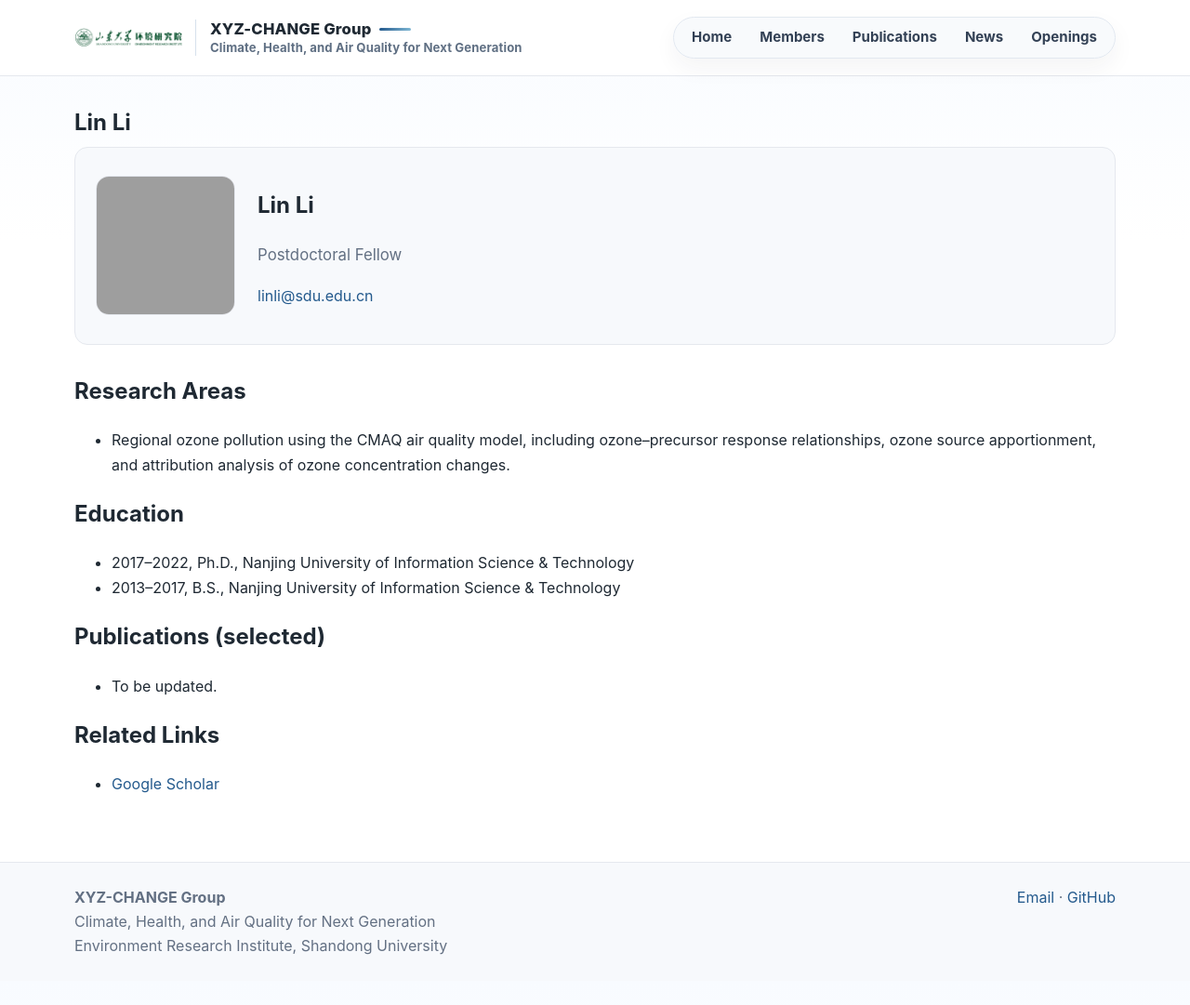
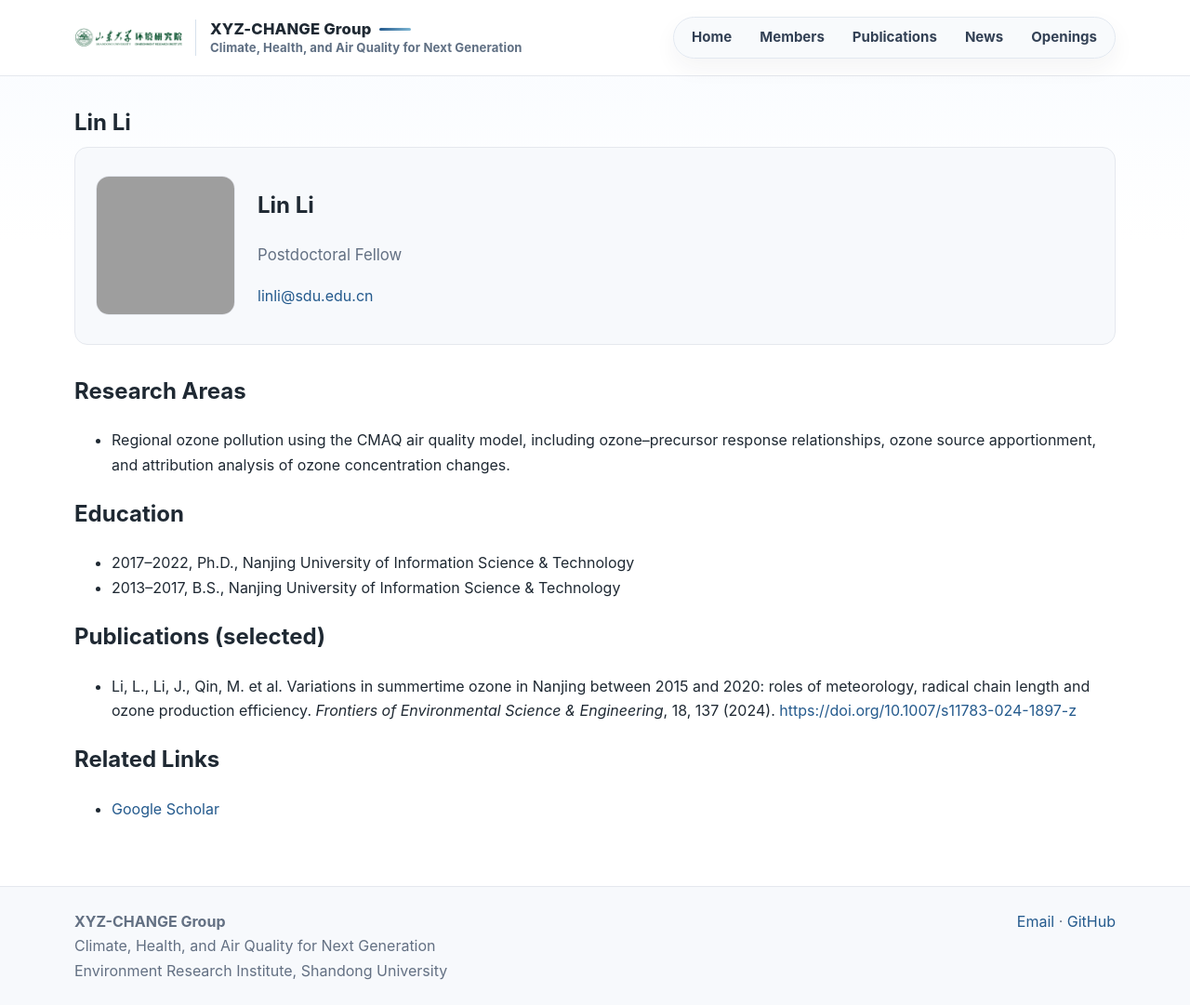
Before and after one commit to MuJSh/xyz_CHANGE, a Jekyll site: the page built from _pages/lin-li.md, in a window 1280 px wide and 1081 px high. Shown: the whole window at 93% size. Built offline with Jekyll 4.4.1, drawn with Linux system fonts in a browser that asks for light colours.

Commit message:
Add selected publication for Lin Li

```diff
--- a/_pages/lin-li.md
+++ b/_pages/lin-li.md
@@ -24,7 +24,7 @@ permalink: /members/lin-li/
 
 ## Publications (selected)
 
-- To be updated.
+- Li, L., Li, J., Qin, M. et al. Variations in summertime ozone in Nanjing between 2015 and 2020: roles of meteorology, radical chain length and ozone production efficiency. *Frontiers of Environmental Science & Engineering*, 18, 137 (2024). <https://doi.org/10.1007/s11783-024-1897-z>
 
 ## Related Links
 
```
